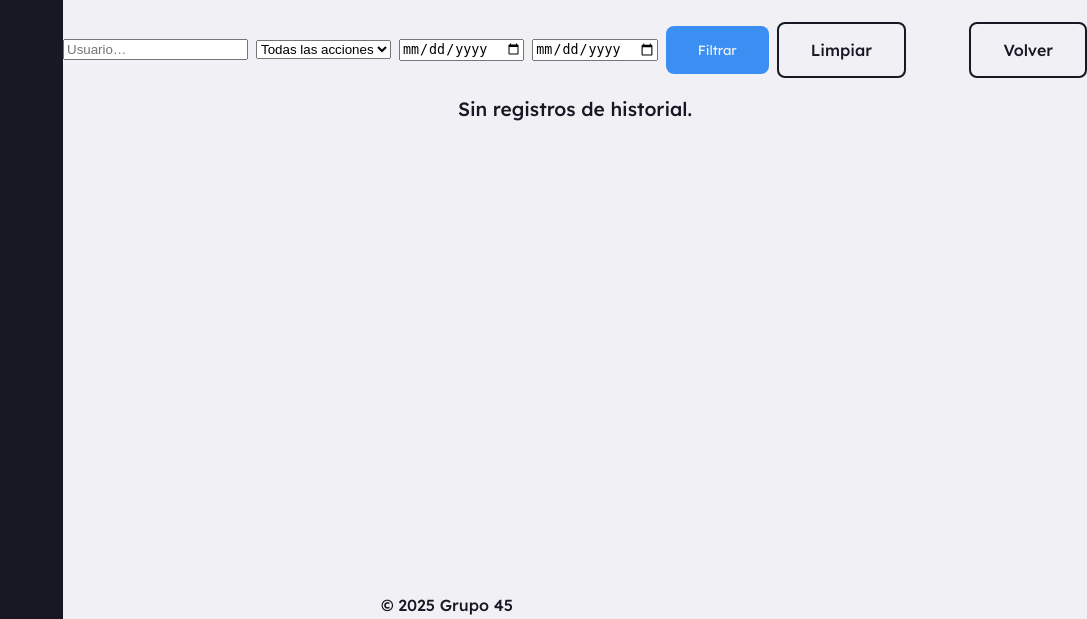
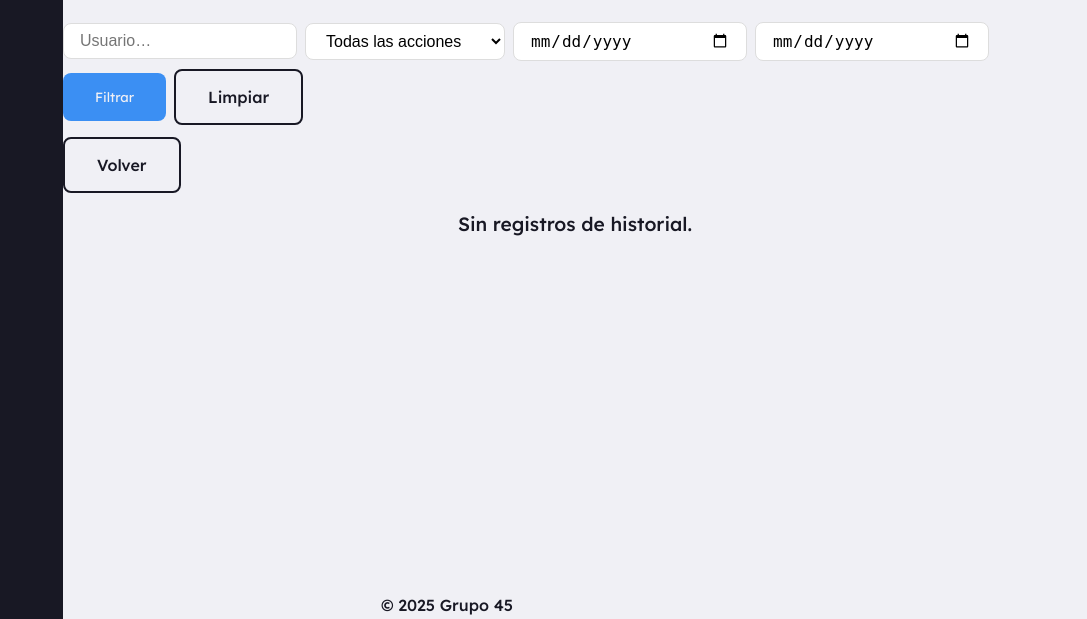
Before and after one commit to diegogarciaherd/sitios-historicos-app, a Python web app: template admin/src/web/templates/sites/sites_history.html in a window 1280 px wide. Shown: the part 181-800 px from the top of the page, without its empty margins (193-1280 px from the left). Run offline with Jinja, Linux system fonts and the light colour scheme; the template is opened without the code that fills it, so the values that code supplies are empty.

Commit message:
agrego estilos a historial de modificaciones, corrijo el z-index del mapa en el formulario de sitios.

```diff
--- a/admin/src/web/templates/sites/form.html
+++ b/admin/src/web/templates/sites/form.html
@@ -184,7 +184,7 @@
         <!-- Localización -->
         <div class="form-group">
             <label>Localización (obligatorio)</label>
-            <div id="map" class="{{ 'error' if errors and 'localizacion' in errors|map(attribute='field') }}"></div>
+            <div id="map" style="z-index: 0;" class="{{ 'error' if errors and 'localizacion' in errors|map(attribute='field') }}"></div>
             <input type="hidden" id="lat" name="lat"
                 value="{{ form_data.lat if form_data else (site.lat if site and site.lat else '') }}">
             <input type="hidden" id="lng" name="lng"
--- a/admin/src/web/templates/sites/sites_history.html
+++ b/admin/src/web/templates/sites/sites_history.html
@@ -213,5 +213,32 @@
 @media (max-width: 720px) {
   .modal-cols { grid-template-columns: 1fr; }
 }
+
+select {
+	padding: 0.5rem 1rem;
+	border: 1px solid #ddd;
+	border-radius: 0.5rem;
+	font-size: 1rem;
+	width: 200px;
+	background: white;
+
+	&:focus {
+		outline: none;
+	}
+}
+
+input {
+	padding: 0.5rem 1rem;
+	border: 1px solid #ddd;
+	border-radius: 0.5rem;
+	font-size: 1rem;
+	width: 200px;
+	background: white;
+
+	&:focus {
+		outline: none;
+	}
+}
+
 </style>
 {% endblock %}
```
